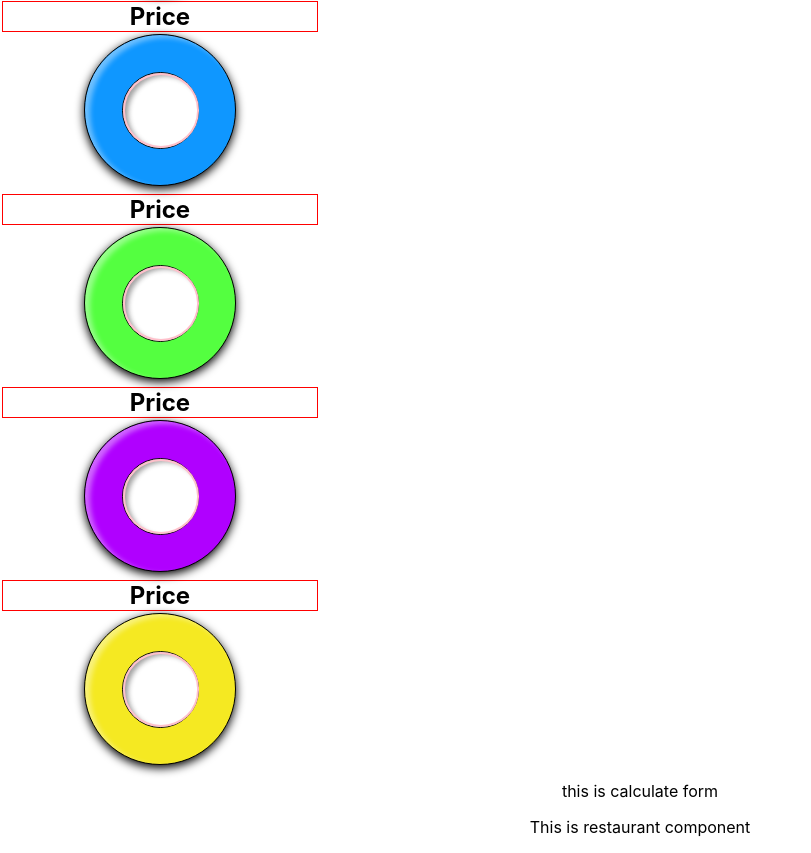
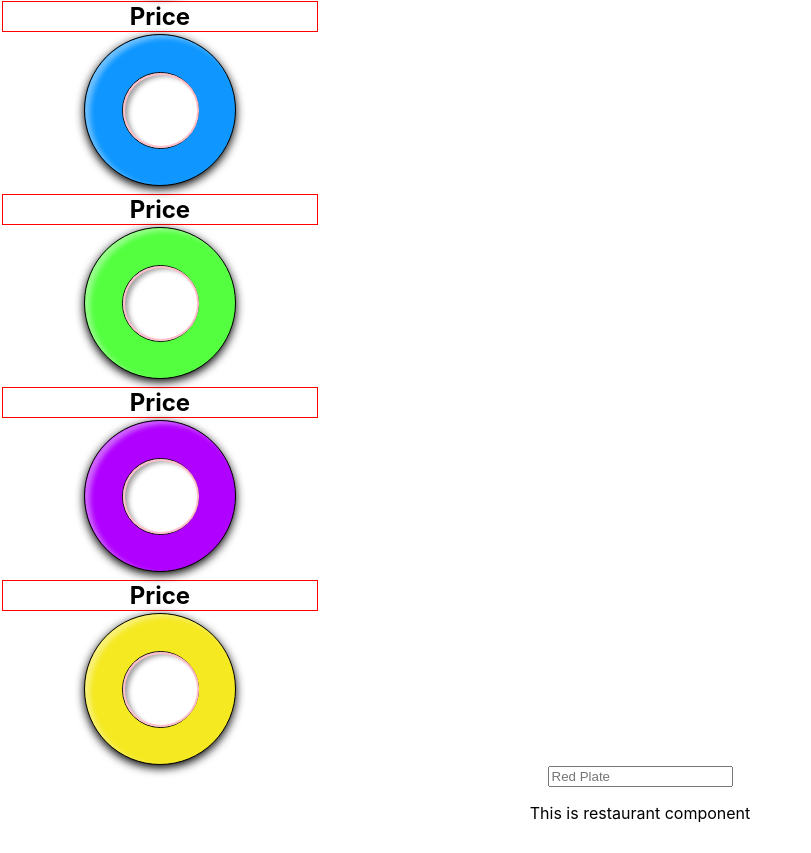
Before and after one commit to MalyPhong619/sushi-calculator, a React app: page /#/ in a window 1280 px wide. Shown: the part 330-1183 px from the top of the page, without its empty margins (0-811 px from the left). Built offline with nearby package versions, Linux system fonts and the light colour scheme.

Commit message:
display form with 1 input - style not needed

```diff
--- a/src/components/CalculateForm.jsx
+++ b/src/components/CalculateForm.jsx
@@ -3,7 +3,10 @@ import React from 'react';
 function CalculateForm() {
   return(
     <form>
-    <p>this is calculate form</p>
+    <input
+    type='text'
+    id='redPlateSum'
+    placeholder='Red Plate'></input>
 
     </form>
 
```
